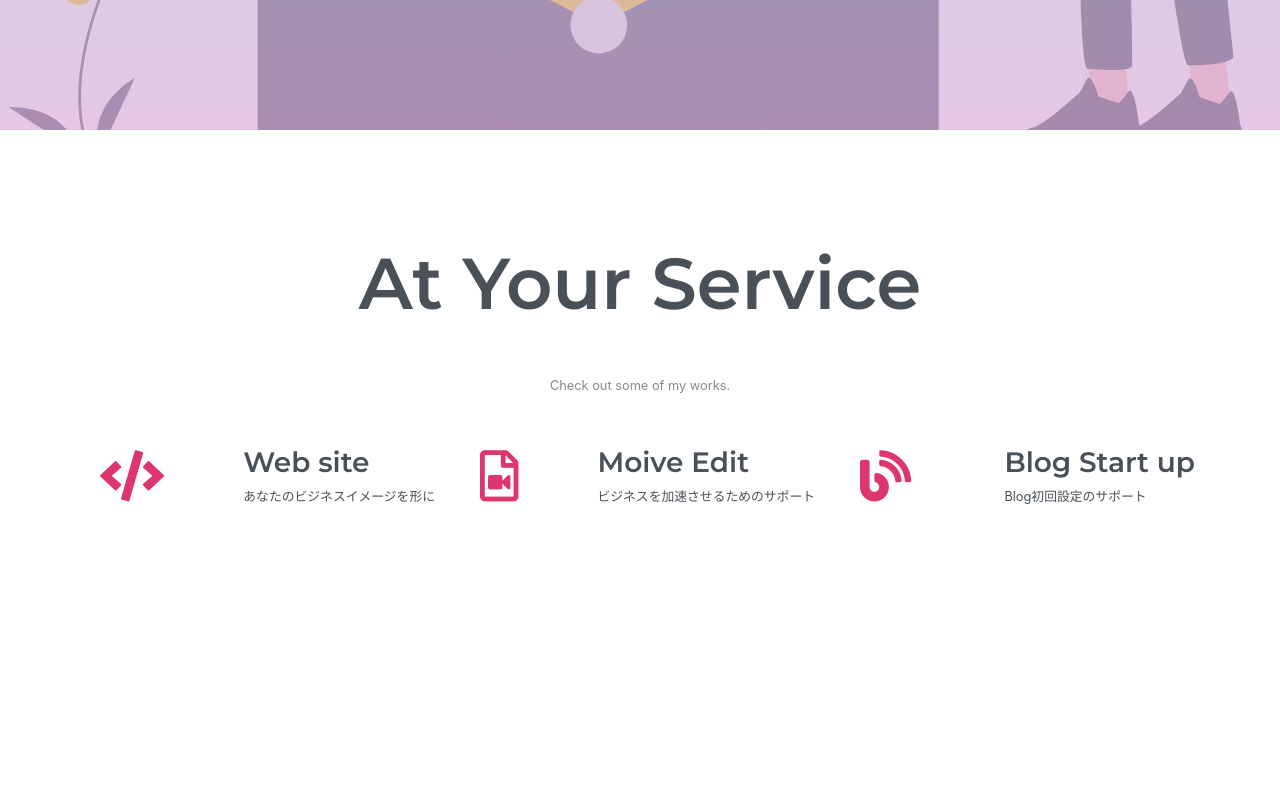
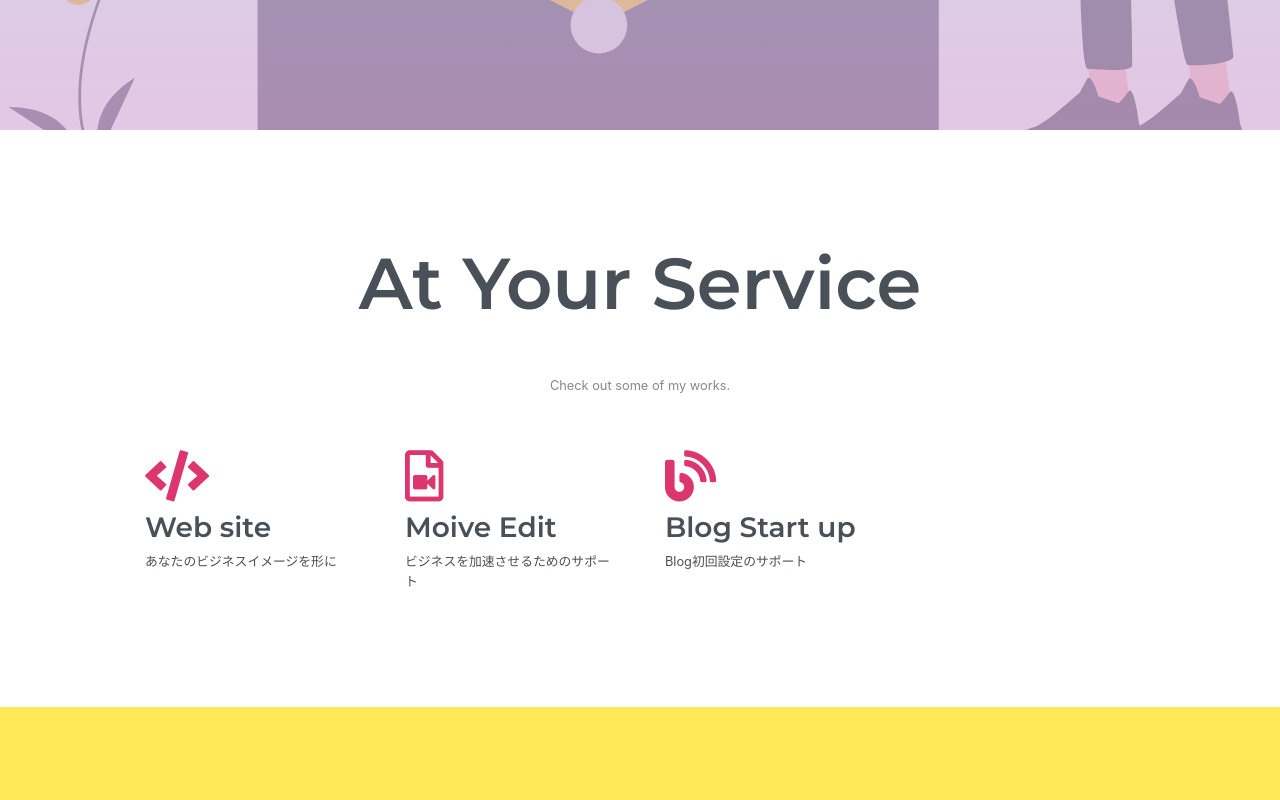
Before and after one commit to Satoshi-Shimizu/dev-playground, a plain HTML site: page index.html in a window 1280 px wide. Shown: the part 740-1540 px from the top of the page. Drawn offline with nearby package versions, Linux system fonts and the light colour scheme; a script that the page names is missing.

Commit message:
add service-content

```diff
--- a/assets/css/style.css
+++ b/assets/css/style.css
@@ -18,8 +18,6 @@ body {
 
 .about {
   height: 100vh;
-  background-size: cover;
-  position: relative;
   background: linear-gradient(to top,
                             rgba(217, 175, 217, 0.7) 0%,
                             rgba(151, 217, 225, 0.7) 100%),
@@ -34,17 +32,17 @@ body {
 }
 
 .service {
-  height:100vh;
   background-color: white;
+  padding-bottom: 50px;
 }
 
-
+.service-content {
+  margin: 0 30px;
+  width: 780px;
+}
 .works {
   height: 100vh;
   background-color: white;
-  background: url('../images/undraw_static_assets_rpm6.png');
-  background-repeat: no-repeat;
-  background-size: contain;
   background: #FEE856;
 
 }
@@ -114,7 +112,6 @@ body {
   }
 }
 .feature-left {
-  float: left;
 }
 
 @media screen and (max-width: 768px){
@@ -124,5 +121,4 @@ body {
 }
 
 .feature-copy {
-  float: right;
 }
--- a/index.html
+++ b/index.html
@@ -86,7 +86,7 @@
                         <p class="site-description">Check out some of my works.</p>
                     </div>
                 </div>
-                <div class="row">
+                <div class="row service-content">
                     <div class="col-md-4 col-xs-12 service-inner">
                         <div class="feature-left">
                             <sapn class="icon">
```
